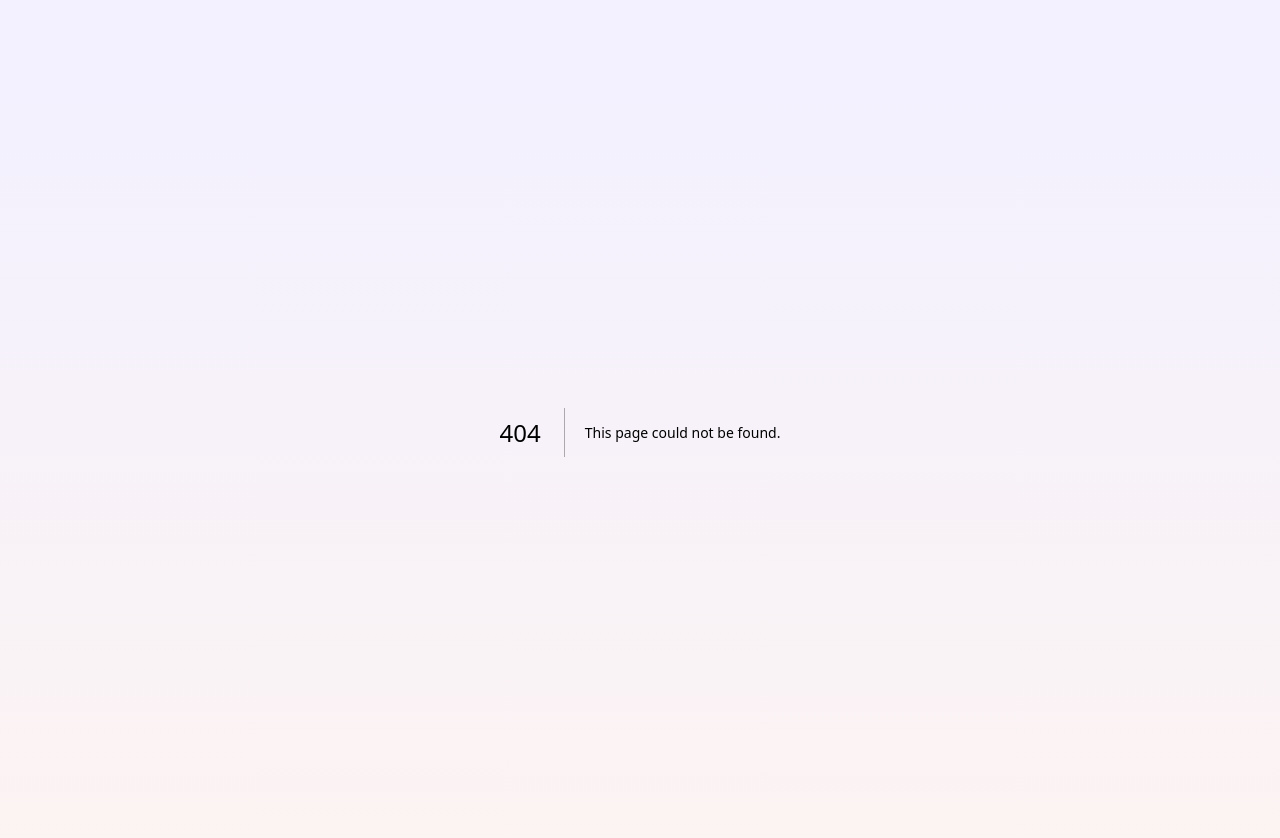
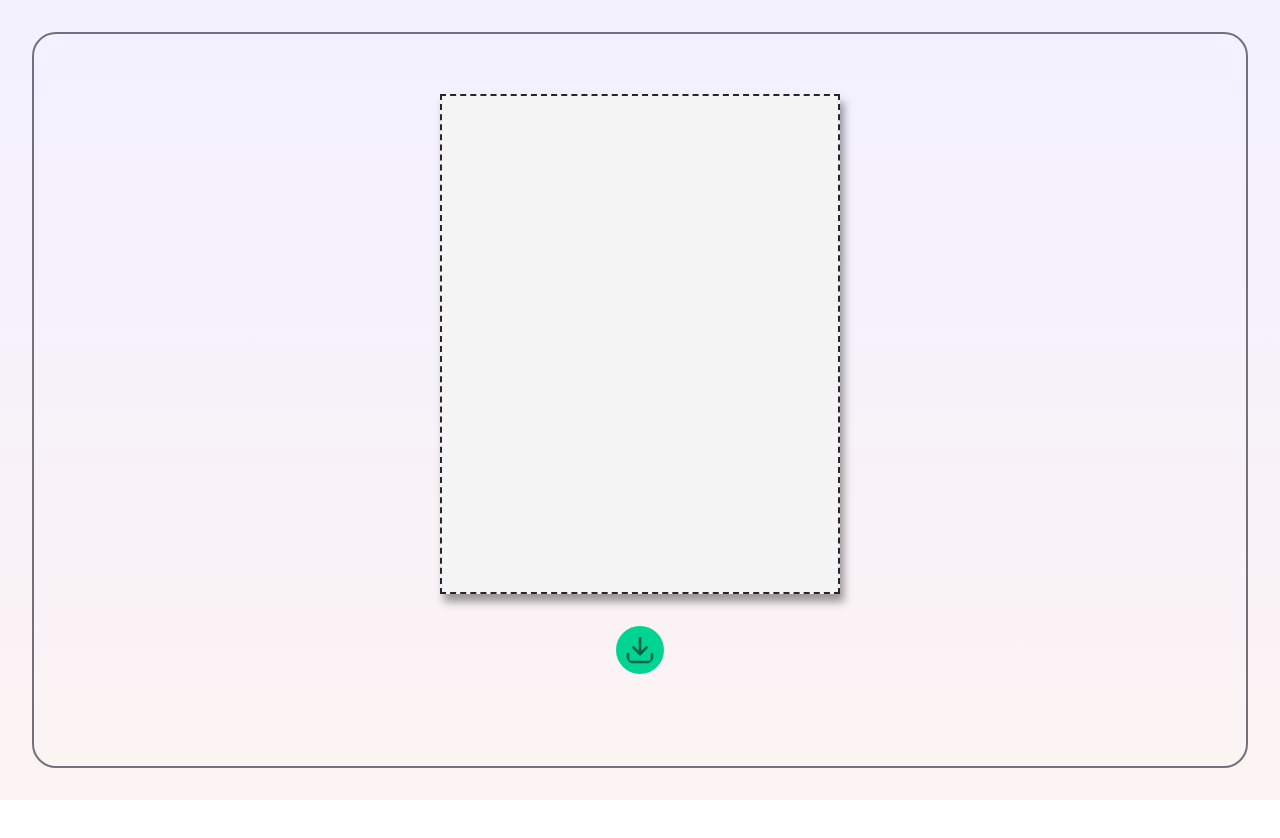
Before and after one commit to ChamilFonseka/next-image-editor, a Next.js app: page /edit in a window 1280 px wide. Before the commit this address had no page. Shown: the top 838 px of the page. After the commit the page ends 800 px from the top, so only its background shows below. Built offline with nearby package versions, Linux system fonts and the light colour scheme.

Commit message:
add PhotoEditor component

```diff
--- /dev/null
+++ b/src/app/edit/page.tsx
@@ -0,0 +1,7 @@
+import PhotoEditor from "@/components/PhotoEditor";
+
+export default function InfoPage() {
+  return (
+    <PhotoEditor />
+  );
+}
--- /dev/null
+++ b/src/components/PhotoEditor.tsx
@@ -0,0 +1,101 @@
+'use client';
+
+import { getFileFromDB } from "@/db";
+import NextImage from "next/image";
+import { useEffect, useState } from "react";
+import { Rnd } from "react-rnd";
+import exifr from "exifr";
+import { ImageData } from "@/types";
+import { Download } from "lucide-react";
+
+function PhotoEditor() {
+
+    const [imageSrc, setImageSrc] = useState<string | null>(null);
+    const [imageData, setImageData] = useState<ImageData | null>();
+    useEffect(() => {
+        (async () => {
+            const file = await getFileFromDB();
+            if (file) {
+                const blobUrl = URL.createObjectURL(file); // Convert to Blob URL
+                setImageSrc(blobUrl);
+
+                const reader = new FileReader();
+
+                reader.onload = async (event) => {
+                    const imgSrc = event.target?.result as string;
+                    const img = new Image();
+                    img.src = imgSrc as string;
+                    img.onload = async () => {
+                        const exifData = await exifr.parse(file);
+                        const dpiX = exifData?.XResolution || "Unknown";
+                        const dpiY = exifData?.YResolution || "Unknown";
+                        const ppi = exifData?.XResolution && exifData?.YResolution ? ((dpiX + dpiY) / 2).toFixed(2) : "Unknown";
+
+                        setImageData({
+                            width: img.width,
+                            height: img.height,
+                            type: file.type,
+                            size: (file.size / 1024).toFixed(2) + " KB",
+                            dpiX,
+                            dpiY,
+                            ppi,
+                        });
+                    };
+                };
+                reader.readAsDataURL(file);
+            }
+        })();
+    }, []);
+
+    return (
+        <div className='flex-1 rounded-3xl flex flex-col items-center justify-center w-full h-full border-2 border-zinc-500 overflow-hidden p-8'>
+
+            <div className="relative mx-auto bg-red-400">
+                <div className='relative
+                w-[300px]
+                xl:w-[400px]
+                2xl:w-[800px]
+                aspect-[8/10]
+                pointer-events-none
+                bg-zinc-100
+                shadow-[4.0px_8.0px_8.0px_rgba(0,0,0,0.38)]
+                '>
+                </div>
+
+                <div className='absolute
+                w-[300px]
+                xl:w-[400px]
+                2xl:w-[800px]
+                aspect-[8/10]
+                border-2 border-dashed border-zinc-800
+                inset-0
+                pointer-events-none
+                z-10
+                '>
+                </div>
+
+                {imageData && (
+                    <Rnd
+                        default={{
+                            x: 0,
+                            y: 0,
+                            height: imageData.height / 4,
+                            width: imageData.width / 4,
+                        }}
+
+                    >
+                        {imageSrc && (
+                            <NextImage src={imageSrc} alt='uploaded image'
+                                fill
+                                className="pointer-events-none"
+                            />
+                        )}
+                    </Rnd>
+                )}
+            </div>
+
+            <Download className="size-12 m-8 bg-emerald-400 p-2 rounded-full text-emerald-800 z-100" />
+        </div>
+    );
+}
+export default PhotoEditor;
--- a/src/components/PhotoInfoDisplay.tsx
+++ b/src/components/PhotoInfoDisplay.tsx
@@ -3,20 +3,11 @@
 import { useEffect, useState } from "react";
 import NextImage from "next/image";
 import { deleteFileFromDB, getFileFromDB } from "@/db";
-import { ArrowBigLeft, Trash } from "lucide-react";
+import { ArrowBigLeft, ArrowBigRight, Trash } from "lucide-react";
 import { useRouter } from "next/navigation";
 import exifr from "exifr";
 import { Card, CardContent, CardHeader } from "./ui/card";
-
-type ImageData = {
-    width: number;
-    height: number;
-    type: string;
-    size: string;
-    dpiX: string;
-    dpiY: string;
-    ppi: string;
-};
+import { ImageData } from "@/types";
 
 function PhotoInfoDisplay() {
     const router = useRouter();
@@ -65,12 +56,18 @@ function PhotoInfoDisplay() {
 
     return (
         <div className='flex-1 rounded-3xl flex flex-col items-center  w-full h-full border-2 border-zinc-500'>
-            <div className="flex w-full">
+            <div className="flex w-full justify-between">
                 <button
                     className="m-4 text-sky-500 hover:text-rsky-700"
                     onClick={() => router.push('/')}
                 >
-                    <ArrowBigLeft className="size-8" />
+                    <ArrowBigLeft className="size-8" />Back
+                </button>
+                <button
+                    className="m-4 text-sky-500 hover:text-rsky-700"
+                    onClick={() => router.push('/edit')}
+                >
+                    <ArrowBigRight className="size-8" />Edit
                 </button>
             </div>
             {imageSrc && (
@@ -109,5 +106,3 @@ function PhotoInfoDisplay() {
     );
 }
 export default PhotoInfoDisplay;
-
-//test
--- /dev/null
+++ b/src/types.ts
@@ -0,0 +1,9 @@
+export type ImageData = {
+    width: number;
+    height: number;
+    type: string;
+    size: string;
+    dpiX: string;
+    dpiY: string;
+    ppi: string;
+};
```
